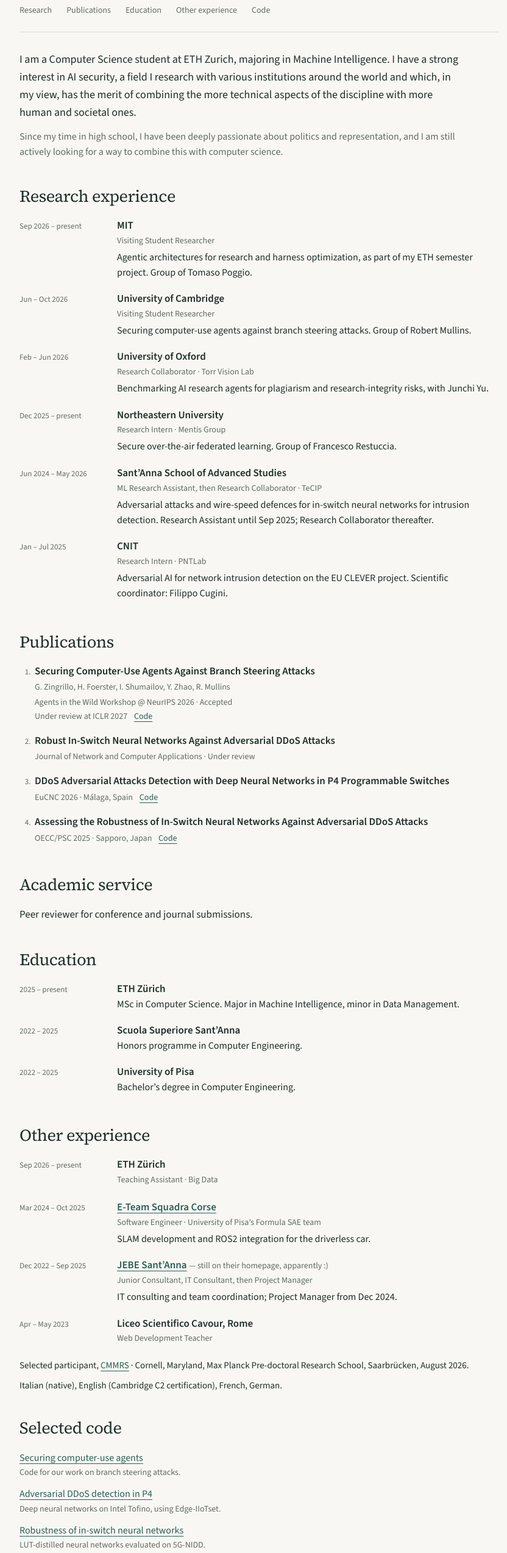
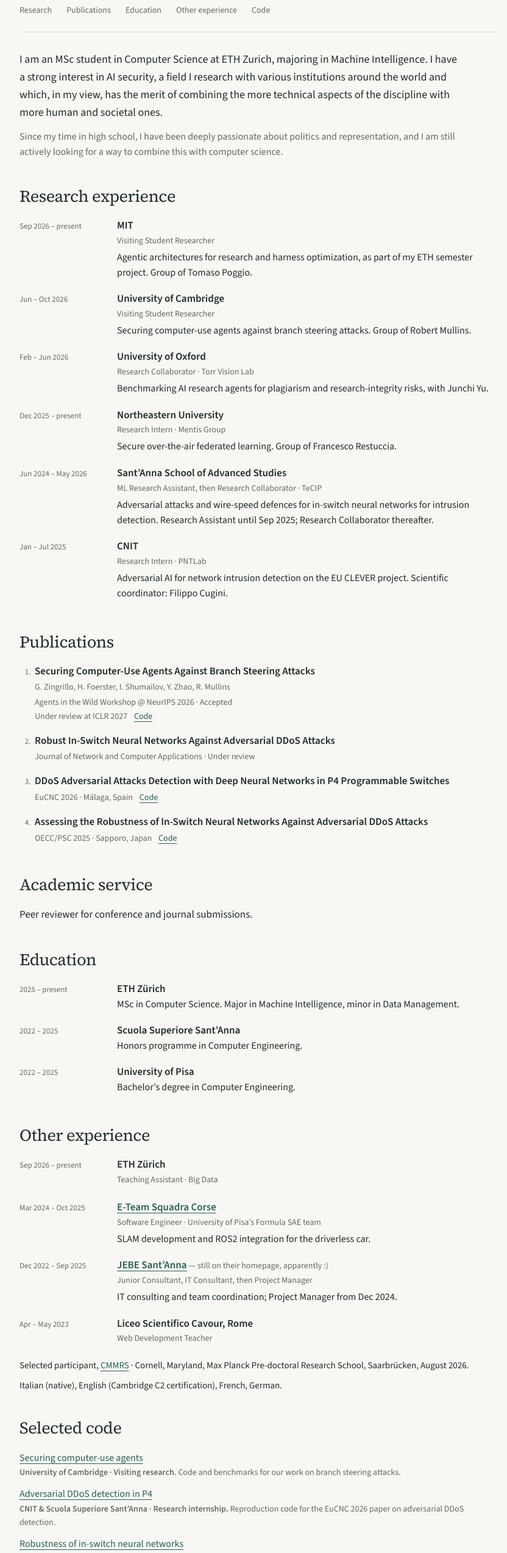
Before and after one commit to giuliozing/giuliozing.github.io, a plain HTML site: page index.html in a window 1280 px wide. Shown: the part 240-2787 px from the top of the page at 61% size, without its empty margins (215-1047 px from the left). Drawn offline with nearby package versions, Linux system fonts and the light colour scheme.

Commit message:
Clarify MSc studies and connect code repositories to research experience

```diff
--- a/index.html
+++ b/index.html
@@ -152,7 +152,7 @@ footer { display: flex; flex-wrap: wrap; justify-content: space-between; gap: 8p
       <div class="identity">
         <div>
           <h1>Giulio Zingrillo</h1>
-          <p class="subtitle">Computer Science at ETH Zürich<br>Security &amp; reliability of AI agents</p>
+          <p class="subtitle">MSc Computer Science student · ETH Zürich<br>Security &amp; reliability of AI agents</p>
           <div class="links" aria-label="Contact and profiles">
             <a href="mailto:gzingrillo@ethz.ch">Email</a>
             <a href="https://github.com/giuliozing">GitHub</a>
@@ -171,7 +171,7 @@ footer { display: flex; flex-wrap: wrap; justify-content: space-between; gap: 8p
     </header>
     <main>
       <section id="about" aria-label="About me" class="intro">
-        <p>I am a Computer Science student at ETH Zurich, majoring in Machine Intelligence. I have a strong interest in AI security, a field I research with various institutions around the world and which, in my view, has the merit of combining the more technical aspects of the discipline with more human and societal ones.</p>
+        <p>I am an MSc student in Computer Science at ETH Zurich, majoring in Machine Intelligence. I have a strong interest in AI security, a field I research with various institutions around the world and which, in my view, has the merit of combining the more technical aspects of the discipline with more human and societal ones.</p>
         <p>Since my time in high school, I have been deeply passionate about politics and representation, and I am still actively looking for a way to combine this with computer science.</p>
       </section>
 
@@ -281,10 +281,10 @@ footer { display: flex; flex-wrap: wrap; justify-content: space-between; gap: 8p
       <section id="code" aria-labelledby="code-heading">
         <h2 id="code-heading">Selected code</h2>
         <ul class="code-list">
-          <li><a href="https://github.com/giuliozing/securing-cuas-against-branch-steering">Securing computer-use agents</a><p>Code for our work on branch steering attacks.</p></li>
-          <li><a href="https://github.com/giuliozing/p4-adversarial-ddos-detector">Adversarial DDoS detection in P4</a><p>Deep neural networks on Intel Tofino, using Edge-IIoTset.</p></li>
-          <li><a href="https://github.com/giuliozing/inswitch-nids-adversarial-robustness">Robustness of in-switch neural networks</a><p>LUT-distilled neural networks evaluated on 5G-NIDD.</p></li>
-          <li><a href="https://github.com/giuliozing/cnit-internship-inswitch-nids">In-switch intrusion detection</a><p>Full pipeline: LUT distillation, P4, adversarial attacks and training.</p></li>
+          <li><a href="https://github.com/giuliozing/securing-cuas-against-branch-steering">Securing computer-use agents</a><p><strong>University of Cambridge · Visiting research.</strong> Code and benchmarks for our work on branch steering attacks.</p></li>
+          <li><a href="https://github.com/giuliozing/p4-adversarial-ddos-detector">Adversarial DDoS detection in P4</a><p><strong>CNIT &amp; Scuola Superiore Sant’Anna · Research internship.</strong> Reproduction code for the EuCNC 2026 paper on adversarial DDoS detection.</p></li>
+          <li><a href="https://github.com/giuliozing/inswitch-nids-adversarial-robustness">Robustness of in-switch neural networks</a><p><strong>CNIT &amp; Scuola Superiore Sant’Anna · Research internship.</strong> Reproduction code for the OECC/PSC 2025 paper on in-switch neural network robustness.</p></li>
+          <li><a href="https://github.com/giuliozing/cnit-internship-inswitch-nids">In-switch intrusion detection</a><p><strong>CNIT · Research internship, Jan–Jul 2025.</strong> Full pipeline developed in collaboration with Scuola Superiore Sant’Anna.</p></li>
         </ul>
       </section>
     </main>
```
